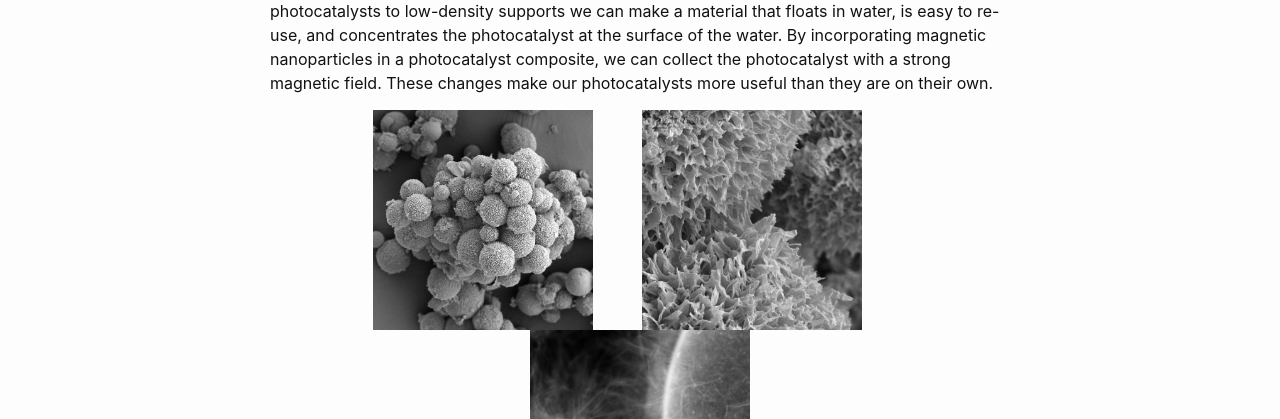
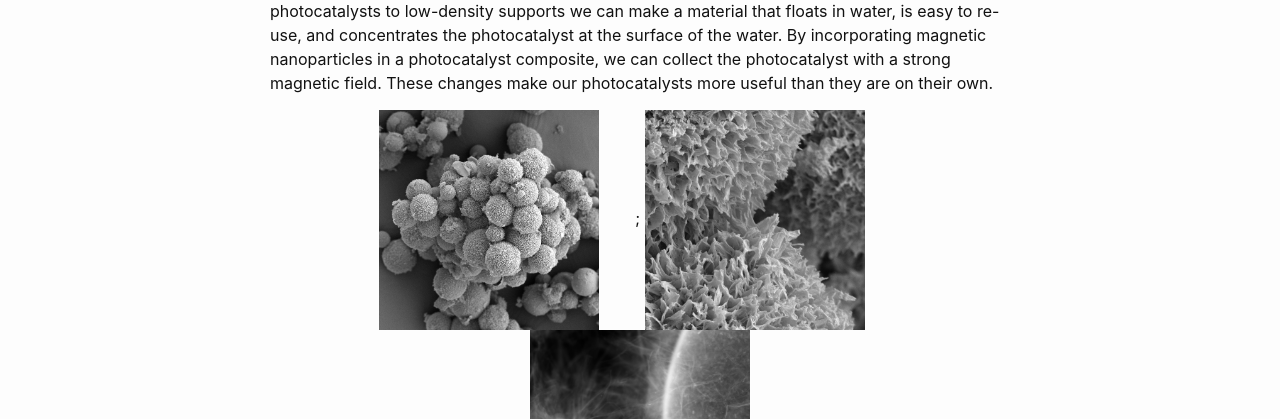
Before and after one commit to LinleyLab/LinleyLab.github.io, a Jekyll site: the page built from Research.md, in a window 1280 px wide. Shown: the part 392-811 px from the top of the page. Built offline with Jekyll 4.4.1, drawn with Linux system fonts in a browser that asks for light colours; our own code applies the rules of GitHub Pages for plain Markdown files.

Commit message:
Update Research.md

```diff
--- a/Research.md
+++ b/Research.md
@@ -15,7 +15,7 @@
 photocatalyst with a strong magnetic field. These changes make our photocatalysts more useful than they are on their own.
 
 <p align="center">
-  <img src="assets/Images/SEM1.png" width="220" alt="SEM Image of Carbon Nitride on Glass Spheres"> &nbsp;&nbsp;&nbsp;&nbsp;&nbsp;&nbsp;&nbsp;&nbsp;&nbsp; <img src="assets/Images/SEM2.png" width="220" alt="SEM Image of Carbon Nitride on Glass Spheres"> &nbsp;&nbsp;&nbsp;&nbsp;&nbsp;&nbsp;&nbsp;&nbsp;&nbsp; <img src="assets/Images/TEM1.png" width="220" alt="TEM Image of Carbon Nitride on Glass Spheres">
+  <img src="assets/Images/SEM1.png" width="220" alt="SEM Image of Carbon Nitride on Glass Spheres"> &nbsp;&nbsp;&nbsp;&nbsp;&nbsp;&nbsp;&nbsp;; <img src="assets/Images/SEM2.png" width="220" alt="SEM Image of Carbon Nitride on Glass Spheres"> &nbsp;&nbsp;&nbsp;&nbsp;&nbsp;&nbsp;&nbsp; <img src="assets/Images/TEM1.png" width="220" alt="TEM Image of Carbon Nitride on Glass Spheres">
 </p>
 
 ## Solar Photocatalytic Reforming
```
